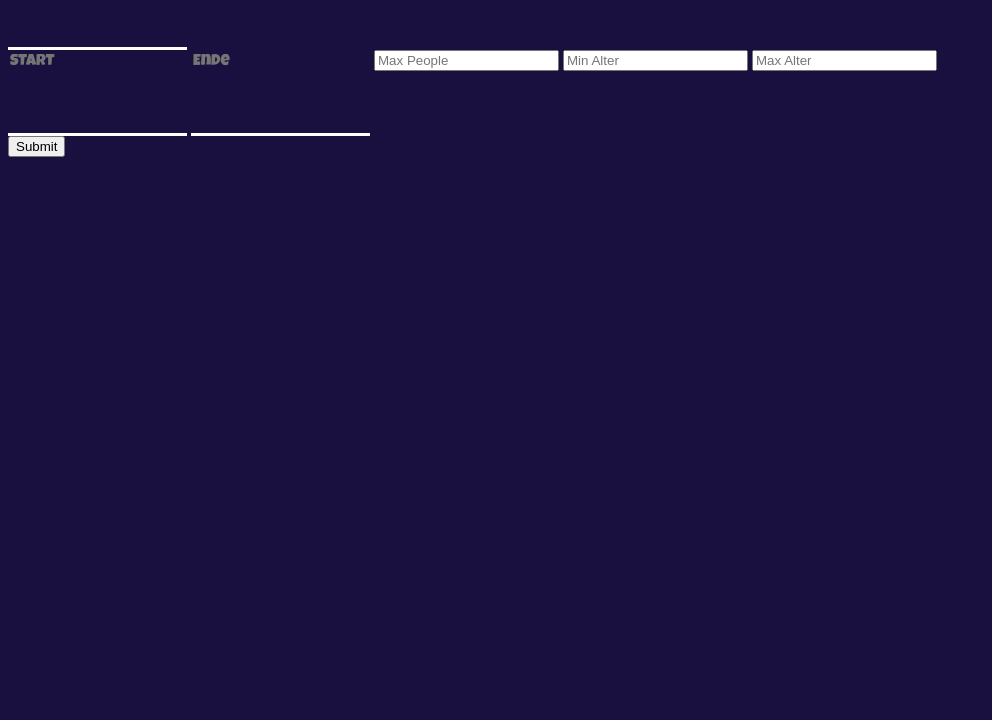
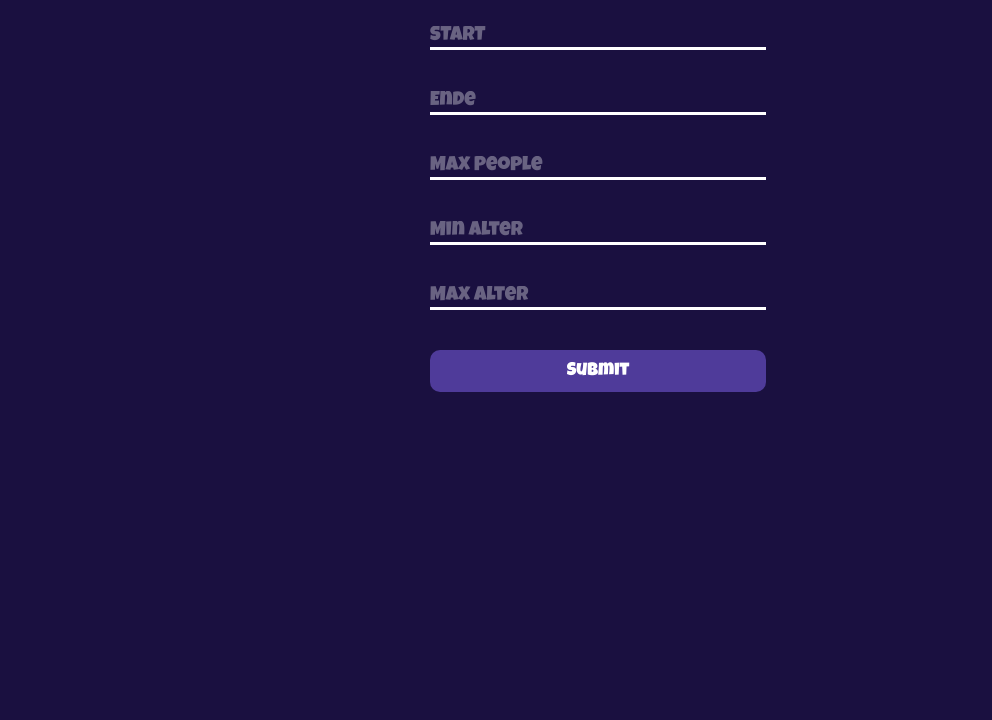
Before and after one commit to htl-leo-itp-25-27-4-5BHITM/Partyhub, a plain HTML site: page src/main/resources/META-INF/resources/addParty/addParty.html in a window 1280 px wide. Shown: the part 80-800 px from the top of the page, without its empty margins (0-992 px from the left). Drawn offline with nearby package versions, Linux system fonts and the light colour scheme.

Commit message:
addParty layout

```diff
--- a/src/main/resources/META-INF/resources/addParty/addParty.css
+++ b/src/main/resources/META-INF/resources/addParty/addParty.css
@@ -1,22 +1,96 @@
+/* Form layout styling to match the provided image.
+   Only CSS changes here; datepicker scripts and input IDs are untouched. */
+
+/* Base input reset */
 input {
-  padding-right: -2%;
+  padding: 0;
+  margin: 0;
+  box-sizing: border-box;
+  cursor: text;
 }
 
-/* Kalender Designs anpassen */
-/* Deine Inputs wie bisher */
-input[type="text"] {
-  background-color: #1a1040;
-  color: white;
-  border-left: none;
-  border-right: none;
-  border-top: none;
-  border-bottom: #ffffff solid 3px;
-  padding-bottom: 5%;
-  font-family: luckiestGuy;
-  font-size: 100%;
+/* Center the form on the page and constrain width */
+form[action="/api/party/add"] {
+  width: 92%;
+  max-width: 420px;
+  margin: 18px auto;
+  padding-top: 20px;
 }
 
-/* Flatpickr Popup leicht tweaken */
+/* NAME (the first input) should be centered horizontally */
+form[action="/api/party/add"] > input[type="text"]:first-of-type {
+  display: block;
+  margin: 8px auto 28px auto;
+  width: 60%;
+  text-align: center;
+  background: transparent;
+  border: none;
+  border-bottom: 3px solid #ffffff;
+  padding: 4px 0 2px 0;
+  color: white;
+  font-family: luckiestGuy, sans-serif;
+  font-size: 22px;
+}
+
+/* All other inputs: left aligned, stacked with larger gaps */
+form[action="/api/party/add"] div input,
+form[action="/api/party/add"] input[type="number"],
+form[action="/api/party/add"] input[type="url"] {
+  display: block;
+  width: 80%;
+  margin: 8px 0 40px 0; /* space between inputs */
+  background: transparent;
+  border: none;
+  border-bottom: 3px solid #ffffff;
+  padding: 2px 0 2px 0; /* placeholder closer to the line */
+  color: white;
+  font-family: luckiestGuy, sans-serif;
+  font-size: 18px;
+}
+
+/* Ensure time inputs (datepicker) keep same IDs and remain interactive */
+#time_start,
+#time_end {
+  /* keep same visual treatment as other inputs */
+  display: block;
+  width: 80%;
+  margin: 8px 0 40px 0;
+  background: transparent;
+  border: none;
+  border-bottom: 3px solid #ffffff;
+  padding: 2px 0 2px 0;
+  color: white;
+  font-family: luckiestGuy, sans-serif;
+  font-size: 18px;
+}
+
+/* Placeholder style — larger, label-like appearance */
+form[action="/api/party/add"] input::placeholder {
+  color: rgba(255, 255, 255, 0.35);
+  font-family: luckiestGuy, sans-serif;
+  font-size: 20px;
+}
+
+/* Submit button style to match image tone */
+form[action="/api/party/add"] button[type="submit"] {
+  display: block;
+  width: 80%;
+  margin: 16px 0 40px 0;
+  padding: 12px 10px;
+  background: var(--secondary-color, #4f3b9a);
+  color: white;
+  border-radius: 10px;
+  border: none;
+  font-family: luckiestGuy, sans-serif;
+  font-size: 18px;
+}
+
+/* Flatpickr popup font tweak (unchanged behavior) */
 .flatpickr-calendar {
-  font-family: luckiestGuy;
+  font-family: luckiestGuy, sans-serif;
 }
+
+/* Ensure flatpickr input class doesn't override our spacing */
+.flatpickr-input {
+  padding: 2px 0 2px 0 !important;
+}
--- a/src/main/resources/META-INF/resources/addParty/addParty.html
+++ b/src/main/resources/META-INF/resources/addParty/addParty.html
@@ -19,8 +19,6 @@
     />
   </head>
   <body>
-      <h1>TEST 123</h1>
-  <form action="/api/party/add" method="post" enctype="multipart/form-data">
     <form action="/api/party/add" method="post" enctype="multipart/form-data">
       <input type="text" name="title" placeholder="Name" />
 
```
